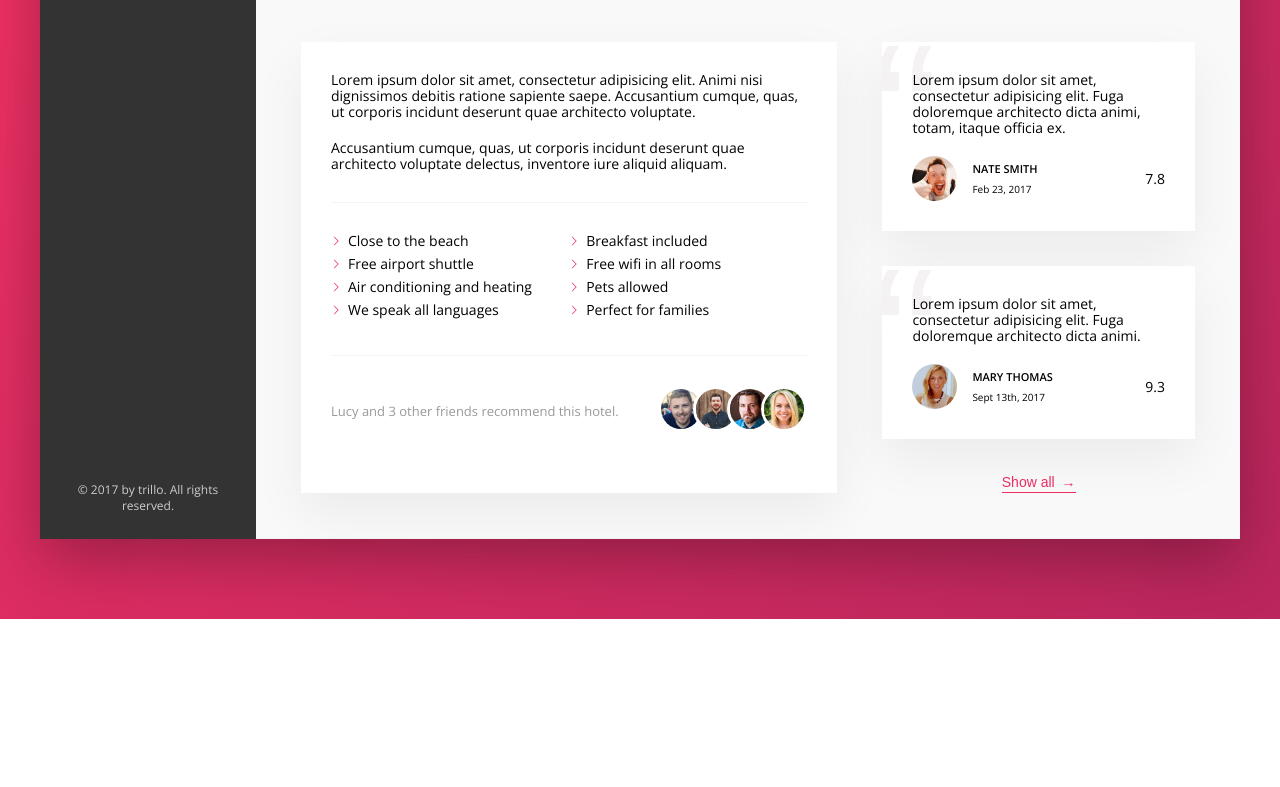
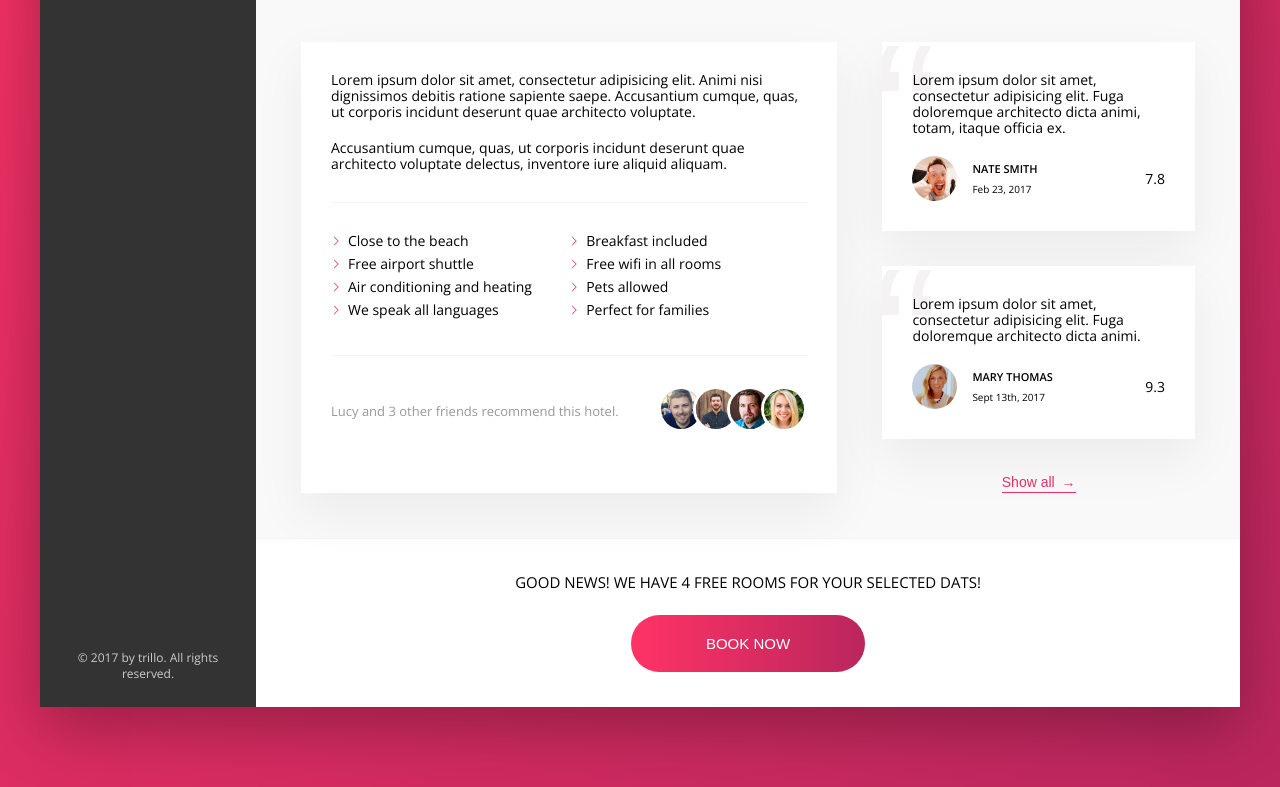
Before and after one commit to 0xMMelvin/Trillo, a website: page index.html in a window 1280 px wide. Shown: the part 585-1372 px from the top of the page. Before the commit the page ends 1204 px from the top, so only its background shows below. Drawn offline with nearby package versions, Linux system fonts and the light colour scheme.

Commit message:
built and styled cta section

```diff
--- a/index.html
+++ b/index.html
@@ -197,9 +197,18 @@
                         </button>
                     </div>
                 </div>
+
+                <div class="cta">
+                    <h2 class="cta__book-now">
+                        Good news! We have 4 free rooms for your selected dats!
+                    </h2>
+                    <button class="btn">
+                        <spam class="btn__visible">Book now</spam>
+                        <span class="btn__invisible">Only 4 rooms left</span>
+                    </button>
+                </div>
+            </main>
         </div>
-        </main>
-    </div>
     </div>
 </body>
 
--- a/sass/_components.scss
+++ b/sass/_components.scss
@@ -445,3 +445,61 @@
 		z-index: 1;
 	}
 }
+
+///////////////////////////////////////
+// CALL TO ACTION
+.btn {
+	font-size: 1.5rem;
+	border: none;
+	font-weight: 300;
+	text-transform: uppercase;
+	border-radius: 100px;
+	background-image: linear-gradient(
+		to right,
+		var(--color-primary-light),
+		var(--color-primary-dark)
+	);
+	color: #fff;
+	position: relative;
+	overflow: hidden;
+	cursor: pointer;
+
+	& > * {
+		display: inline-block;
+		height: 100%;
+		width: 100%;
+		transition: all 0.2s;
+	}
+
+	&__visible {
+		padding: 2rem 7.5rem;
+	}
+
+	&__invisible {
+		position: absolute;
+		padding: 2rem 0;
+		left: 0;
+		top: -100%;
+	}
+
+	&:hover {
+		background-image: linear-gradient(
+			to left,
+			var(--color-primary-light),
+			var(--color-primary-dark)
+		);
+	}
+
+	&:hover &__visible {
+		transform: translateY(100%);
+	}
+
+	&:hover &__invisible {
+		top: 0;
+	}
+
+	&:focus {
+		outline: none;
+		animation: pulsate 1s infinite;
+	}
+}
--- a/sass/_layout.scss
+++ b/sass/_layout.scss
@@ -59,3 +59,15 @@
 	flex-direction: column;
 	align-items: center;
 }
+
+.cta {
+	padding: 3.5rem 0;
+	text-align: center;
+
+	&__book-now {
+		font-size: 1.5rem;
+		font-weight: 300;
+		margin-bottom: 2.5rem;
+		text-transform: uppercase;
+	}
+}
```
Also changed, not shown: css/style.css.
